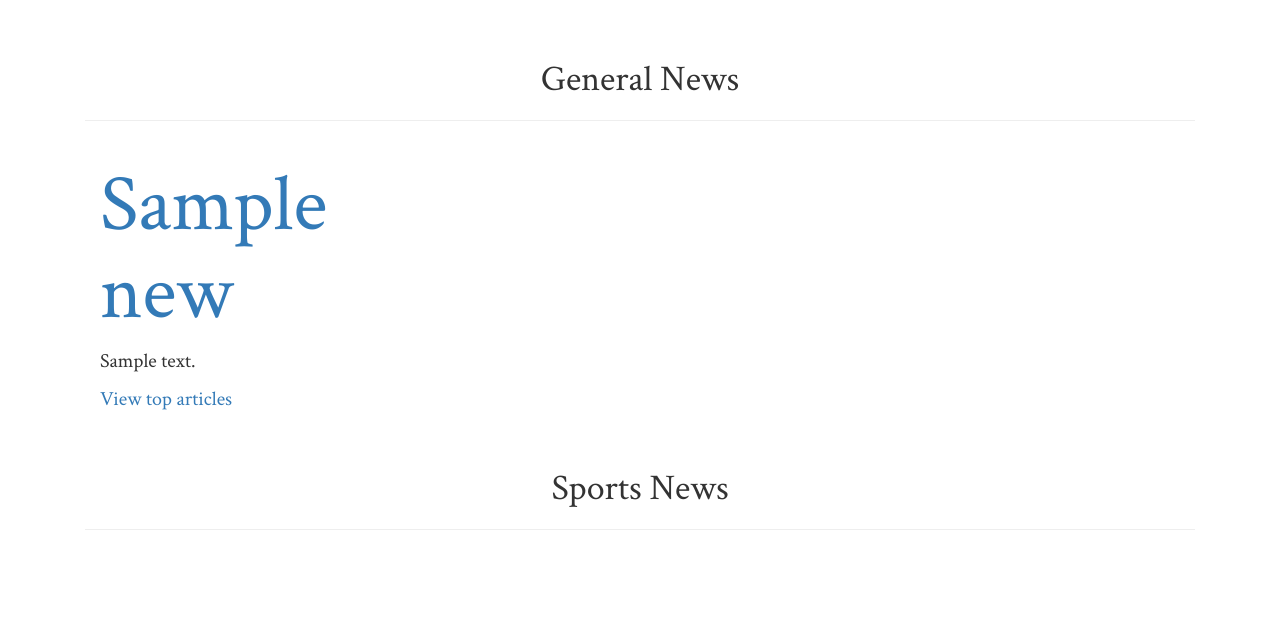
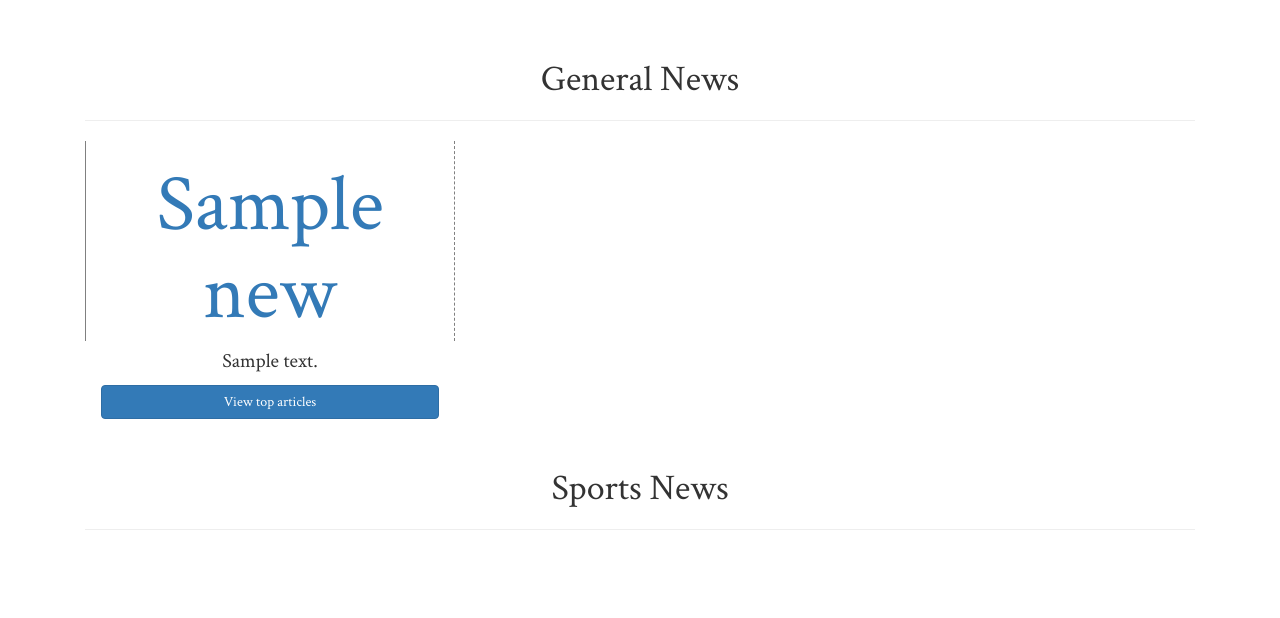
Before and after one commit to TonyKioko/NewsHighlight, a Flask app: template app/templates/index.html in a window 1280 px wide. Shown: the part 80-698 px from the top of the page. Run offline with Flask 2, Linux system fonts and the light colour scheme; the template is opened without the code that fills it: most values are stand-ins (such as "Sample title", 1, 10 or a date in 2020); parts of the project's set-up code (start-up, migrations or seed data) failed here and were passed over; some libraries are stand-ins or nearby versions.

Commit message:
add style to homepage

```diff
--- a/app/templates/macros.html
+++ b/app/templates/macros.html
@@ -3,10 +3,10 @@ p
 
 
     {% for news in category %}
-    <div class="col-md-4 col-sm-4" style="height:200px;">
-        <h2><a href="{{news.url}}">{{ news.name}}</a></h2>
+    <div class="col-md-4 col-sm-4" style="height:200px;text-align:center;border-right:1px dashed grey;border-left:1px solid grey">
+        <h2><a class="text-center"href="{{news.url}}">{{ news.name}}</a></h2>
         <p>{{news.description | truncate (100)}}</p>
-        <a href="/articles/{{news.id}}">View top articles</a>
+        <a class="btn btn-primary btn-block" href="/articles/{{news.id}}">View top articles</a>
 
     </div>
 
@@ -47,7 +47,7 @@ p
                                     <p class="list-group-item">Posted on {{article.date}}</p>
                                     <p class="card-link">
                                             {{article.description|truncate(160)}}...
-                                                <span><button><a class="btn btn-primary btn-outline" href="{{article.url}}" target="_blank">Read More</a></button>></span>
+                                                <span><a  href="{{article.url}}" target="_blank">Read More</a></span>
 
                                     </p>
 
```
